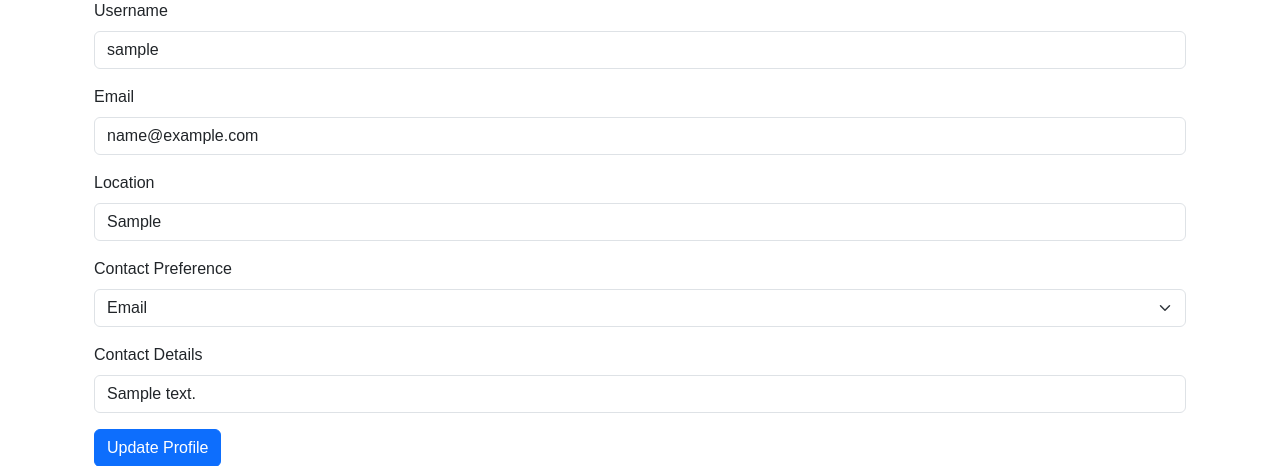
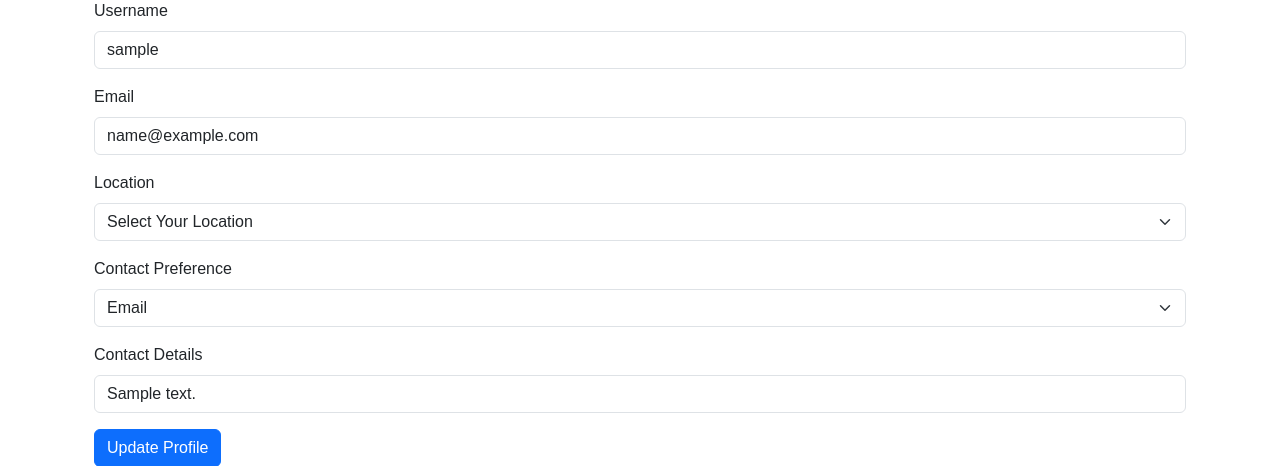
Before and after one commit to urkorenu/pokemon-shop, a Flask app: page /auth/account in a window 1280 px wide. Shown: the part 230-696 px from the top of the page. Run offline with Flask 3, Linux system fonts and the light colour scheme; a user stored in the database is signed in; tables that the repository leaves empty hold one stand-in row (values such as "Sample post"); some libraries are stand-ins or nearby versions.

Commit message:
using cities var to show on account page

```diff
--- a/app/routes/auth_routes.py
+++ b/app/routes/auth_routes.py
@@ -135,7 +135,7 @@ def account():
     # Retrieve user's order history
     orders = Order.query.filter_by(buyer_id=current_user.id).all()
 
-    return render_template("account.html", orders=orders)
+    return render_template("account.html", orders=orders, cities=CITIES_IN_ISRAEL)
 
 
 @auth_bp.route("/request_uploader", methods=["POST"])
--- a/app/templates/account.html
+++ b/app/templates/account.html
@@ -19,7 +19,14 @@
         </div>
         <div class="mb-3">
             <label for="location" class="form-label">Location</label>
-            <input type="text" class="form-control" id="location" name="location" value="{{ current_user.location }}">
+            <select class="form-select" id="location" name="location" required>
+                <option value="" disabled selected>Select Your Location</option>
+                {% for city in cities %}
+                    <option value="{{ city }}" {% if current_user.location == city %}selected{% endif %}>
+                        {{ city }}
+                    </option>
+                {% endfor %}
+            </select>
         </div>
         <div class="mb-3">
             <label for="contact_preference" class="form-label">Contact Preference</label>
```
